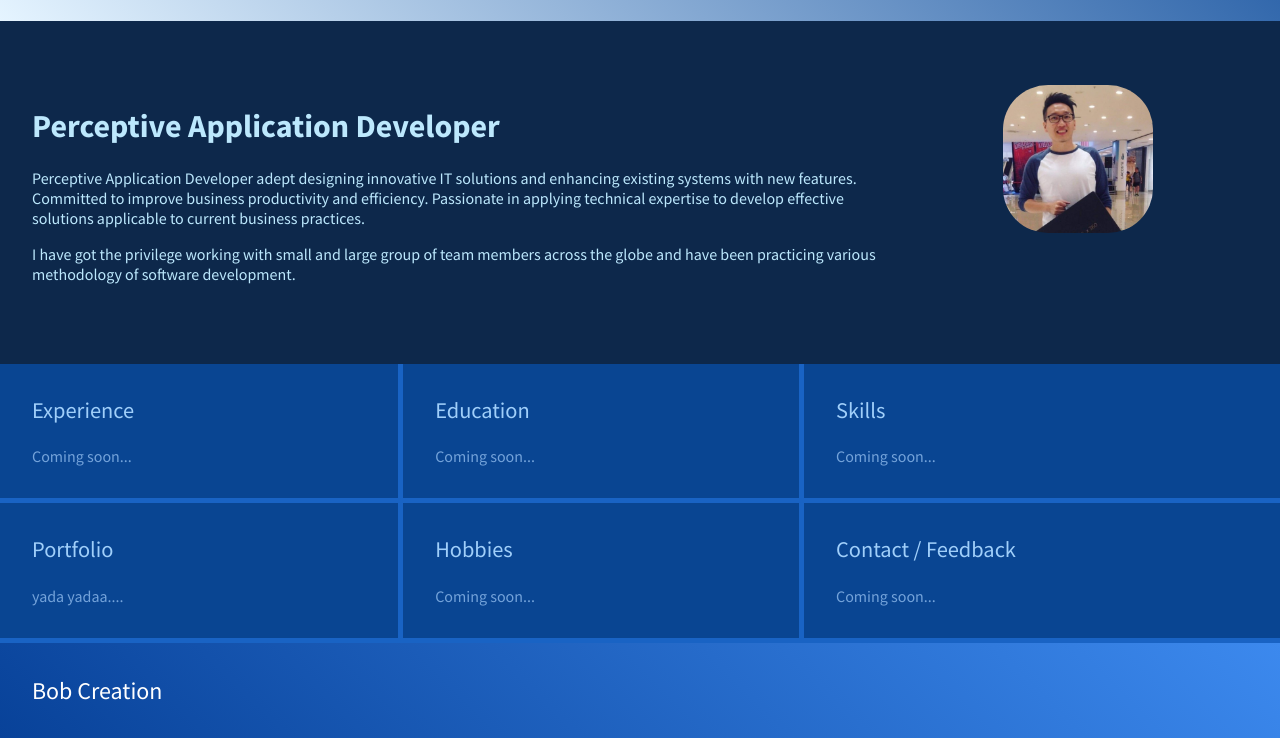
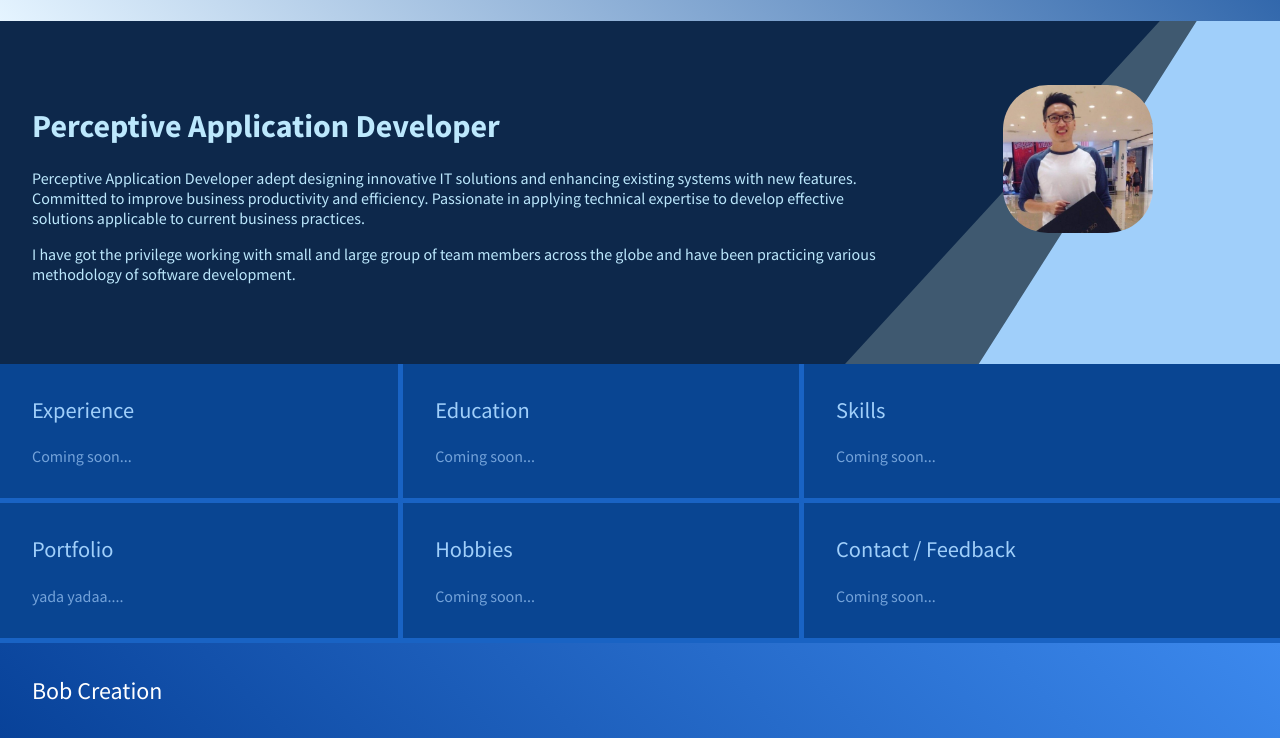
Before and after one commit to bobtiang/resume, a plain HTML site: page index.html in a window 1280 px wide. Shown: the part 110-848 px from the top of the page. Drawn offline with Linux system fonts and the light colour scheme.

Commit message:
added  svg background

```diff
--- a/index.css
+++ b/index.css
@@ -1,4 +1,11 @@
+html {
+    height: 100%;
+    margin: 0;
+}
+
 body {
+    height: 100%;
+    margin: 0;
     font-family: 'Source Sans Pro';
     /*background:rgb(11, 135, 250);*/
     background: #0d284b;
@@ -49,6 +56,26 @@ header .contact span {
     display: inline;
     color: #0d284b;
     font-size:1em;
+}
+
+.bg, .bg2 {
+    width: 100%;
+    height: 100%;
+    position: absolute;
+}
+
+.bg {
+    -webkit-clip-path: polygon(71% 73%, 100% 0, 100% 100%, 0% 100%);
+    clip-path: polygon(71% 73%, 100% 0, 100% 100%, 0% 100%);
+    z-index: -1;
+    background-color: #a0cffa;
+}
+
+.bg2 {
+    -webkit-clip-path: polygon(61% 68%, 100% 0, 100% 100%, 0% 100%);
+    clip-path: polygon(61% 68%, 100% 0, 100% 100%, 0% 100%);
+    z-index: -2;
+    background-color: #3f5970;
 }
 
 .container {
@@ -142,4 +169,12 @@ ul li span {
     .container, .footend {
         text-align:center;
     }
+
+    .bg {
+       visibility: hidden;
+    }
+
+    .bg2 {
+        visibility: hidden;
+    }
 }
```
Also changed, not shown: index.html (+0 -1 lines).
